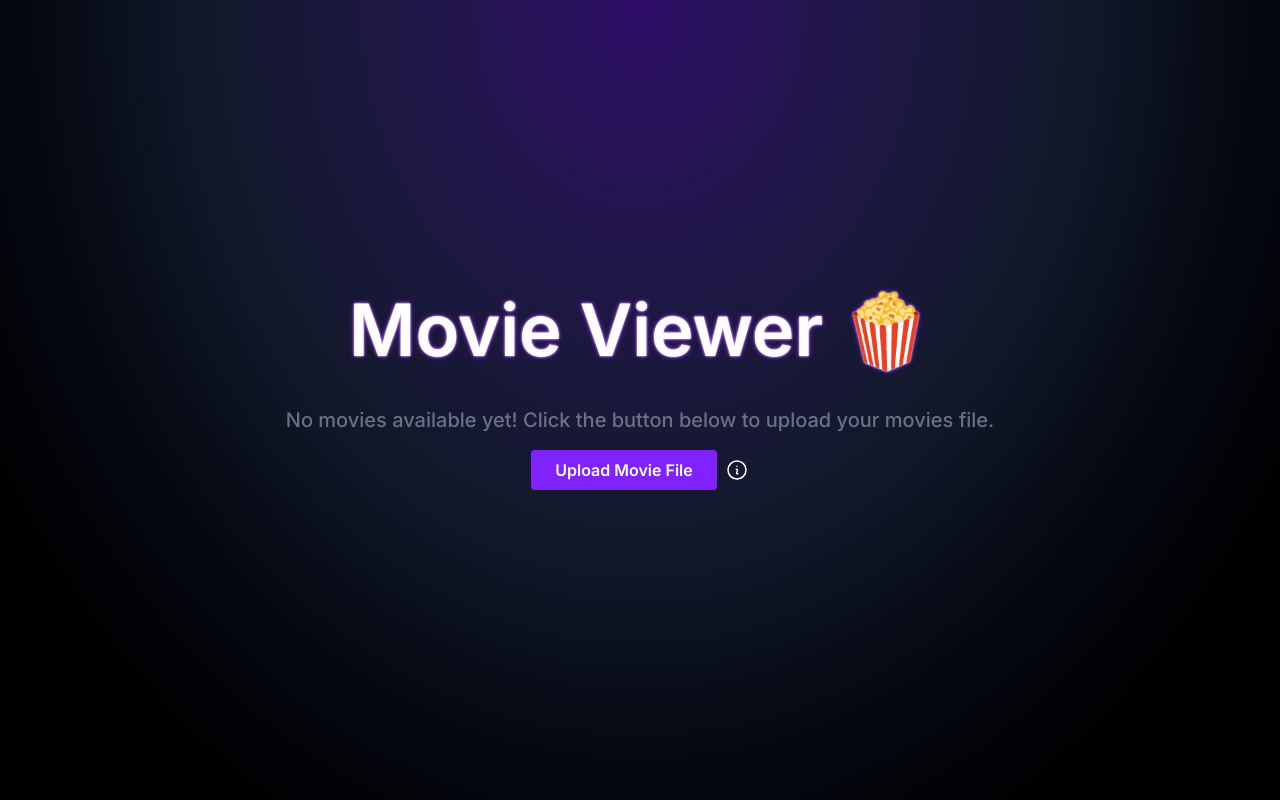
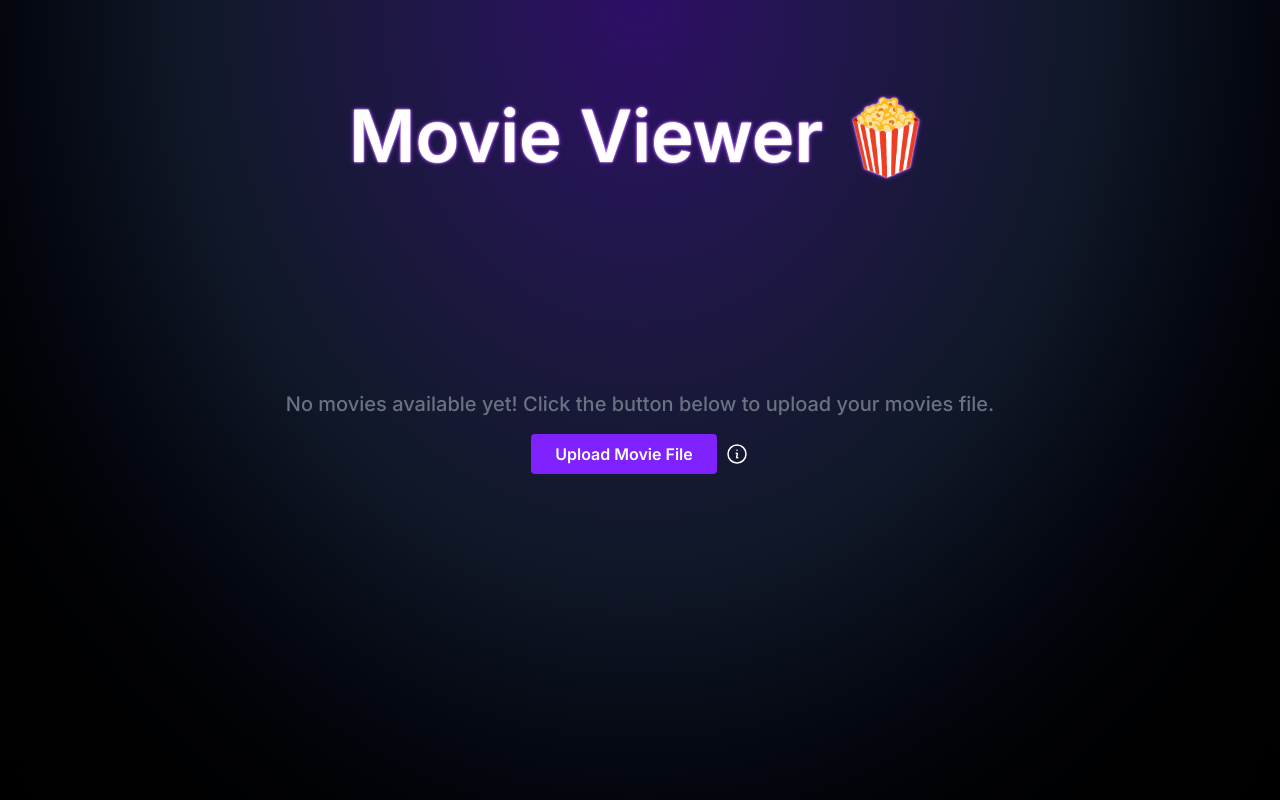
Before and after one commit to basbenja/IMDB-Movie-Viewer, a React (Vite) app in the folder frontend/: page / in a window 1280 px wide. Built offline with nearby package versions, Linux system fonts and the light colour scheme; a web font is replaced by a local one.

Commit message:
fix: moved title to constant location (absolute)

```diff
--- a/frontend/src/App.jsx
+++ b/frontend/src/App.jsx
@@ -2,14 +2,20 @@ import FilterableMovieCatalog from './components/FilterableMovieCatalog';
 
 function App() {
   return (
-    <div className="min-h-screen flex flex-col items-center justify-center
-    bg-[radial-gradient(ellipse_at_top,theme(colors.violet.950),theme(colors.gray.900),black)] px-4"
-  >
-      <h1 className="glow-text text-7xl font-semibold mb-10 text-center text-white">Movie Viewer 🍿</h1>
-      <FilterableMovieCatalog />
+    <div
+      className="min-h-screen flex flex-col bg-[radial-gradient(ellipse_at_top,theme(colors.violet.950),theme(colors.gray.900),black)] px-4"
+    >
+      <header className="absolute top-25 left-0 right-0 text-center px-4">
+        <h1 className="glow-text text-4xl sm:text-5xl md:text-6xl lg:text-7xl font-semibold text-white">
+          Movie Viewer 🍿
+        </h1>
+      </header>
+
+      <main className="mt-20 flex-grow flex items-center justify-center">
+        <FilterableMovieCatalog />
+      </main>
     </div>
   );
 }
 
-
 export default App;
```
